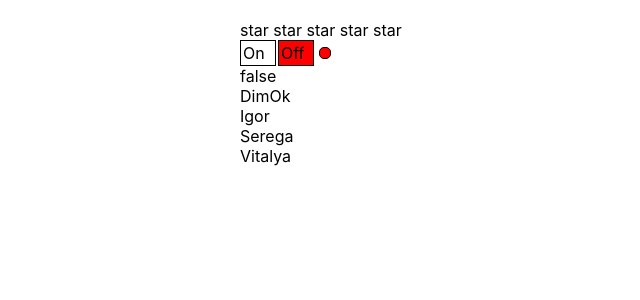
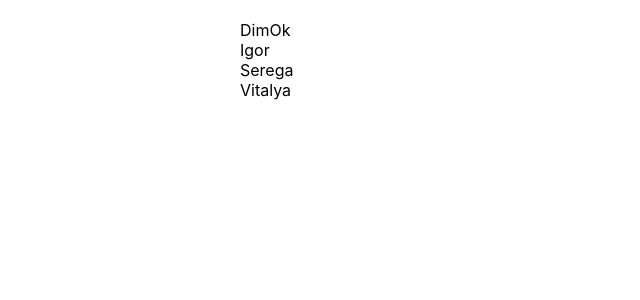
Before and after one commit to saw-code/react-TS-kabzda, a React (Create React App) app: page / in a window 1280 px wide. Shown: the top 300 px of the page, without its empty margins (100-740 px from the left). Built offline with nearby package versions, Linux system fonts and the light colour scheme.

Commit message:
fix 14 lesson

```diff
--- a/src/App.tsx
+++ b/src/App.tsx
@@ -20,7 +20,7 @@ function App(props: any) {
   return (
     <div className={"App"}>
       {/*<OnOff on={switchOn} onChange={setSwitchOn}/>*/}
-      <Rating value={ratingValue} onClick={setRatingValue}/>
+      {/*<Rating value={ratingValue} onClick={setRatingValue}/>*/}
       {/*<Accordion titleValue={"Users"}*/}
       {/*           collapsed={accordionCollapsed}*/}
       {/*           onChange={() => setAccordionCollapsed(!accordionCollapsed)}*/}
@@ -33,7 +33,7 @@ function App(props: any) {
       {/*           onClick={(id) => {alert(`User with ID: ${id} should be happy`)} }*/}
       {/*/>*/}
 
-      <UncontrolledOnOff onChange={setSwitchOn}/> {switchOn.toString()}
+      {/*<UncontrolledOnOff onChange={setSwitchOn}/> {switchOn.toString()}*/}
 
       <Select collapsed={accordionCollapsed}
               onChange={() => setAccordionCollapsed(!accordionCollapsed)} />
--- a/src/components/Select/Select.tsx
+++ b/src/components/Select/Select.tsx
@@ -14,15 +14,16 @@ export const Select = (props: SelectPropsType) => {
   let filteredTitle = title.filter((el, index) => el !== firstValue)
 
   const changeTitle = (value: string) => {
-    let sortedTitle = title.sort((x, y) => x === value ? -1 : y == value ? 1 : 0)
-    setTitle([...sortedTitle])
+
+    setTitle([...title.sort((x, y) => x === value ? -1 : y == value ? 1 : 0)])
   }
 
-  return <>
-    <div onClick={props.onChange}>{firstValue}</div>
-
-    {props.collapsed && filteredTitle.map((el, index) =>
-      <div key={index} onClick={() => changeTitle(el)}>{el}</div>
-    )}
-  </>
+  return (
+    <div>
+      <div onClick={props.onChange}>{firstValue}</div>
+      {props.collapsed && filteredTitle.map((el, index) =>
+        <div key={index} onClick={() => changeTitle(el)}>{el}</div>
+      )}
+    </div>
+  )
 };
```
